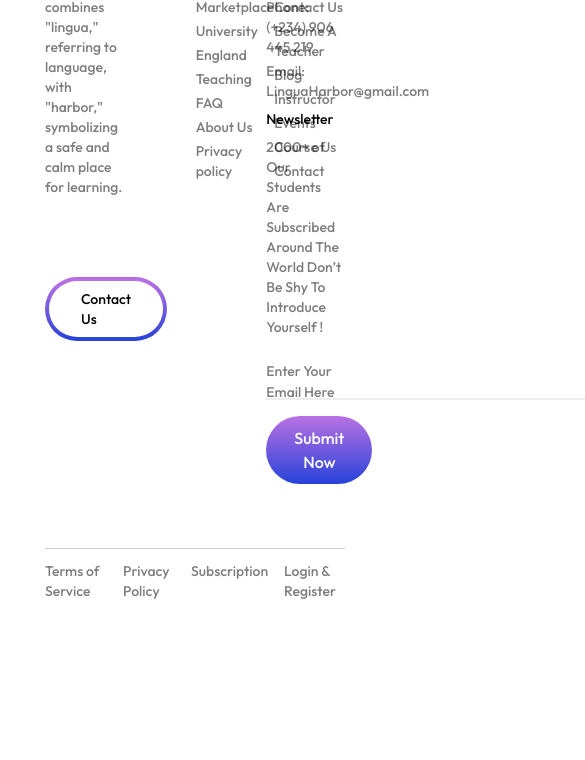
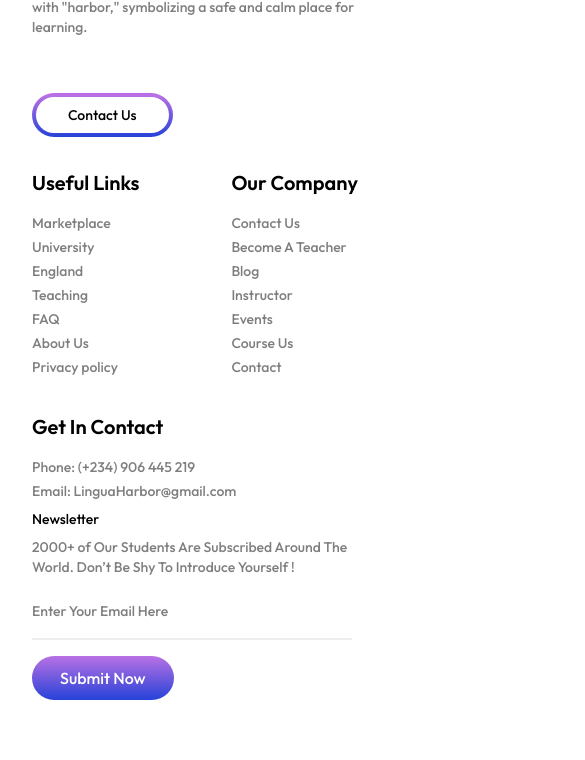
Before and after one commit to AmeerBamigbayan/LinguaHarbor, a plain HTML site: page index.html in a window 390 px wide. Shown: the part 8600-9360 px from the top of the page, 585 px wide, since content can reach past the window. Before the commit the page ends 9225 px from the top, so only its background shows below. Drawn offline with nearby package versions, Linux system fonts and the light colour scheme.

Commit message:
mobile responsiveness for footer

```diff
--- a/index.html
+++ b/index.html
@@ -500,21 +500,21 @@
 
             <!--------Footer Start-->
             <div class="py-5">
-            <div class="container mx-auto">
+            <div class="mx-8 lg:container lg:mx-auto">
             <div class=" lg:mx-auto 2xl:mx-36">
 
-                <div class="grid grid-cols-3 gap-8 mb-10 mt-9 ">
+                <div class="grid grid-cols-1 lg:grid-cols-3 gap-8 mb-10 mt-9 ">
                     <!-----Col 1 Start-->
                     <div>
                         <h1 class="linear-1 font-cute-love text-3xl pb-4 font-normal">LinguaHarbor</h1>
-                        <p class="text-sm font-medium text-black opacity-50 pb-16" >This name combines "lingua," referring to language, with "harbor," symbolizing a safe and calm place for learning.</p>
+                        <p class="text-sm font-medium text-black opacity-50 pb-10 lg:pb-16" >This name combines "lingua," referring to language, with "harbor," symbolizing a safe and calm place for learning.</p>
                         <div class=" items-center rounded-full inline-block mt-4 bg-gradient-to-b from-g1 from-0% via-g2 via-5% to-g3 to-100% font-semibold text-black p-1"><a class="flex bg-white  w-full rounded-full py-2 px-8 outfit font-medium text-sm cursor-pointer transition ease-out duration-500">Contact Us</a></div>
                     </div>
                      <!-----Col 1 End-->
 
                       <!-----Col 2 Start-->
                     <div>
-                        <div class="flex justify-between px-10">
+                        <div class="flex justify-between lg:px-10">
                            <div>
                             <h1 class="font-semibold text-xl pb-4">Useful Links</h1>
                             <p class="text-sm font-medium text-black opacity-50 pb-1">Marketplace</p>
@@ -545,8 +545,7 @@
                             <p class="text-sm font-medium text-black opacity-50 pb-1">Phone: (+234) 906 445 219</p>
                             <p class="text-sm font-medium text-black opacity-50 pb-1">Email:  LinguaHarbor@gmail.com</p>
                             <h1 class="font-medium text-sm pt-1 pb-2">Newsletter</h1>
-                            <p class="text-sm font-medium text-black opacity-50 pb-1">2000+ of Our Students Are Subscribed Around The World
-                                Don’t Be Shy To Introduce Yourself ! </p>
+                            <p class="text-sm font-medium text-black opacity-50 pb-1">2000+ of Our Students Are Subscribed Around The World. Don’t Be Shy To Introduce Yourself ! </p>
                                 <form>
                                     <div class="input">
                                         <input type="text" class="input-field-2" required/>
@@ -561,17 +560,6 @@
                 </div>
 
 
-                <!-------After Footer Start -->
-                <div class="mt-16">
-                    <div class="border-t border-black opacity-20"></div>
-                    <div class="flex gap-4 justify-end pt-3">
-                        <p class="text-sm font-medium text-black opacity-50 pb-1 cursor-pointer">Terms of Service</p>
-                        <p class="text-sm font-medium text-black opacity-50 pb-1 cursor-pointer">Privacy Policy</p>
-                        <p class="text-sm font-medium text-black opacity-50 pb-1 cursor-pointer">Subscription</p>
-                        <p class="text-sm font-medium text-black opacity-50 pb-1 cursor-pointer">Login & Register</p>
-                    </div>
-                </div>
-                <!-------After Footer End -->
 
                 </div>
                 </div>
--- a/script.js
+++ b/script.js
@@ -171,6 +171,7 @@ tailwind.config = {
             g1: 'rgba(183, 100, 233, 1)',
             g2: 'rgba(185, 113, 228, 1)',
             g3: 'rgba(38, 66, 216, 1)',
+
 
           }),
           columns: {
```
